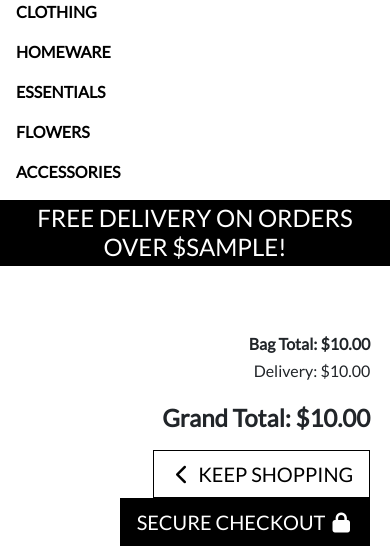
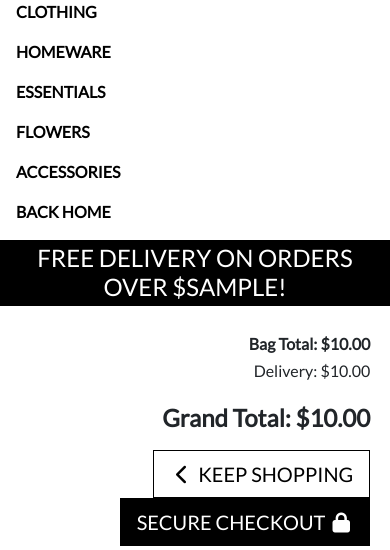
Before and after one commit to LRomero2/gift_her, a Django app: template bag/templates/bag/bag.html in a window 390 px wide, after a click that opens the changed part. Shown: the part 186-736 px from the top of the page. Run offline with Django 3.2, Linux system fonts and the light colour scheme; the template is opened without the code that fills it: most values are stand-ins (such as "Sample title", 1, 10 or a date in 2020); grey boxes marked "Sample" are stand-in pictures; some libraries are stand-ins or nearby versions.

Commit message:
Added home link in navbar for when using mobile device as the site logo with the home link will not appear on mobile or tablet.

```diff
--- a/templates/includes/main-nav.html
+++ b/templates/includes/main-nav.html
@@ -54,7 +54,6 @@
                 <a href="{% url 'products' %}?category=flowers" class="dropdown-item">Flowers</a>
             </div>
         </li>
-        <!--dropdown menu-->
         <li class="nav-item dropdown">
             <a class="logo-font font-weight-bold nav-link text-black" href="#" id="specials-link" data-toggle="dropdown" aria-haspopup="true" aria-expanded="false">
                 Accessories
@@ -67,5 +66,10 @@
                 <a href="{% url 'products' %}?category=perfume,watches,nail_polish" class="dropdown-item">All Accessories</a>
             </div>
         </li>
+        <li class="nav-item">
+            <a class="logo-font font-weight-bold nav-link text-black mr-5" href="{% url 'home' %}" id="home-link">
+                 Back Home
+            </a>
+        </li>
     </ul>
 </div>
```
